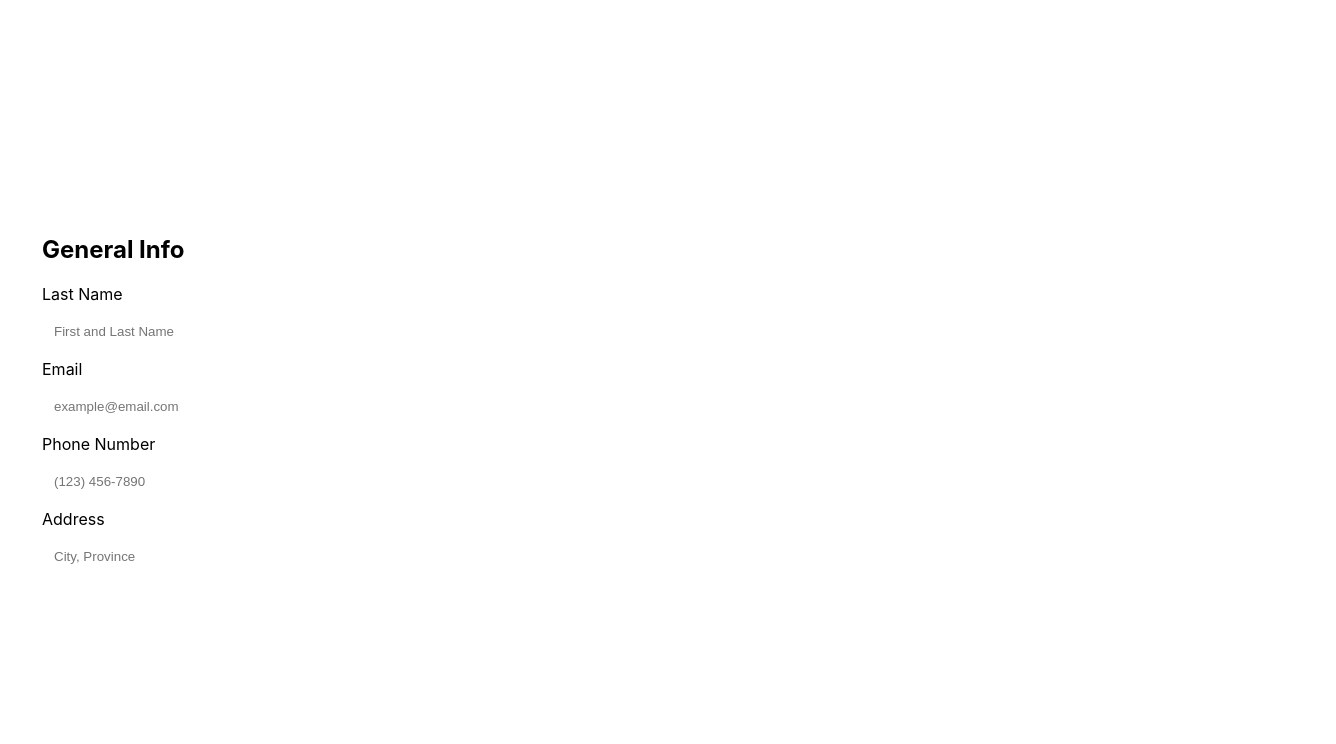
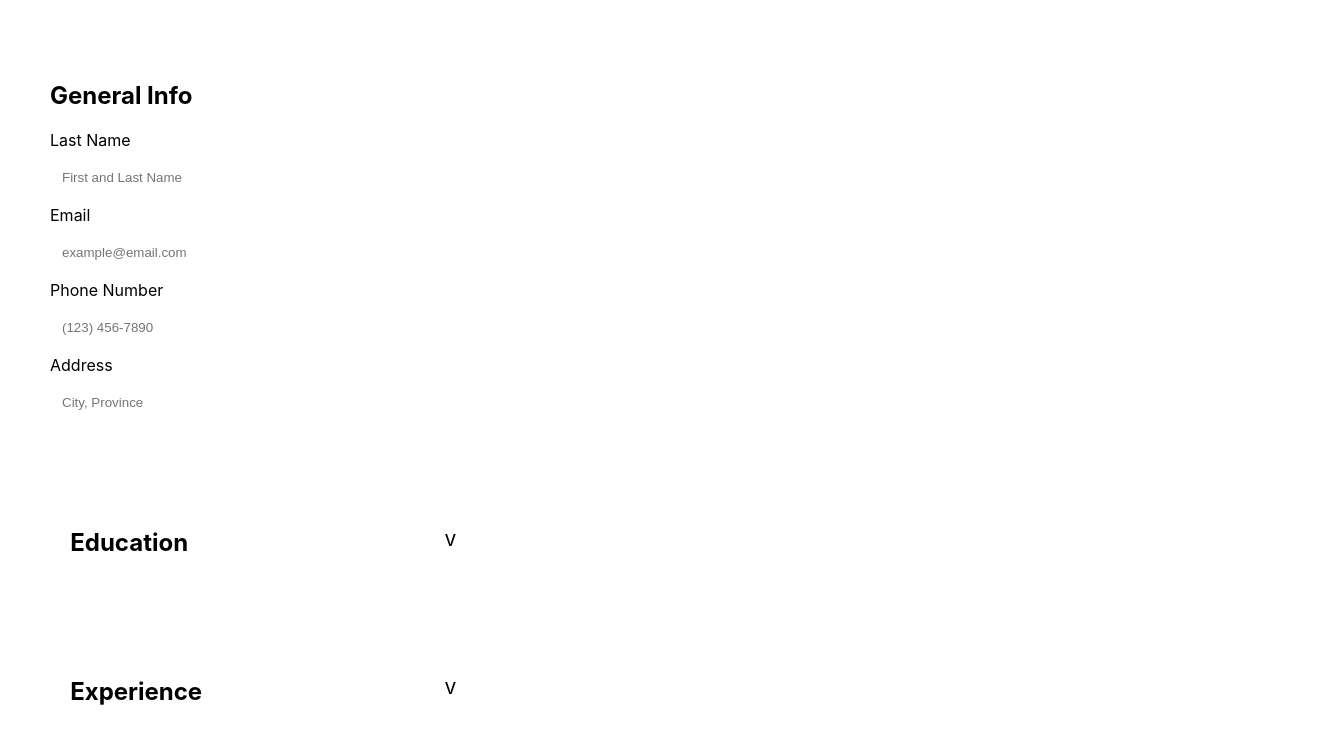
Before and after one commit to thenormboy/cv-app, a React (Vite) app in the folder cv-app/: page / in a window 1280 px wide. Shown: the top 744 px of the page, 1336 px wide, since content can reach past the window. Built offline with nearby package versions, Linux system fonts and the light colour scheme.

Commit message:
added expereince and education sections

```diff
--- /dev/null
+++ b/cv-app/src/Education.jsx
@@ -0,0 +1,79 @@
+const educationItem = (name, degree, start, end, location) => {
+    const getName = () => name;
+    const getDegree = () => degree;
+    const getStart = () => start;
+    const getEnd = () => end;
+    const getLocation = () => location;
+
+    const setName = (newName) => {
+        name = newName
+    }
+
+    const setDegree = (newDegree) => {
+        degree = newDegree
+    }
+
+    const setStart = (newStart) => {
+        start = newStart
+    }
+
+    const setEnd = (newEnd) => {
+        end = newEnd
+    }
+
+    const setLocation = (newLocation) => {
+        location =newLocation
+    }
+
+    return {
+        getName,
+        getDegree,
+        getStart,
+        getEnd,
+        getLocation,
+        setName,
+        setDegree,
+        setStart,
+        setEnd,
+        setLocation
+    }
+}
+
+export default function Education() {
+
+    let schools = [];
+
+    schools.push(educationItem('Example University', 'Example Degree', 'mo/year', 'mo/year', 'Whoville, NA'));
+
+    function displaySchools(){
+
+    }
+
+    return (
+        <>
+        <div className="general-container">
+            <button className="education-button" type="button" onClick={displaySchools}>
+                <h2>Education</h2>
+                <div>V</div>
+            </button>
+            <div>
+
+            </div>
+        </div>
+        </>
+    )
+}
+
+function ListEducation(props) {
+    return <button>{props.school}</button>
+}
+
+function List(props) {
+    return (
+        <div>
+            {props.schools.map((school) => {
+                return <ListEducation key={school} school={school} />
+            })}
+        </div>
+    )
+}
--- /dev/null
+++ b/cv-app/src/Experience.jsx
@@ -0,0 +1,86 @@
+const experienceItem = (name, title, start, end, location, description) => {
+    const getName = () => name;
+    const getTitle = () => title;
+    const getStart = () => start;
+    const getEnd = () => end;
+    const getLocation = () => location;
+    const getDescription = () => description
+
+    const setName = (newName) => {
+        name = newName
+    }
+
+    const setTitle = (newTitle) => {
+        title = newTitle
+    }
+
+    const setStart = (newStart) => {
+        start = newStart
+    }
+
+    const setEnd = (newEnd) => {
+        end = newEnd
+    }
+
+    const setLocation = (newLocation) => {
+        location =newLocation
+    }
+
+    const setDescription = (newDescription) => {
+        description = newDescription
+    }
+
+    return {
+        getName,
+        getTitle,
+        getStart,
+        getEnd,
+        getLocation,
+        getDescription,
+        setName,
+        setTitle,
+        setStart,
+        setEnd,
+        setLocation,
+        setDescription
+    }
+}
+
+export default function Experience() {
+
+    let works = [];
+
+    works.push(experienceItem('Example Inc', 'Example Title', 'mo/year', 'present', 'Whoville, NA', 'big description'));
+
+    function displayWorks(){
+
+    }
+
+    return (
+        <>
+        <div className="general-container">
+            <button className="experience-button" type="button" onClick={displayWorks}>
+                <h2>Experience</h2>
+                <div>V</div>
+            </button>
+            <div>
+
+            </div>
+        </div>
+        </>
+    )
+}
+
+function ListEducation(props) {
+    return <button>{props.work}</button>
+}
+
+function List(props) {
+    return (
+        <div>
+            {props.works.map((work) => {
+                return <ListEducation key={work} work={work} />
+            })}
+        </div>
+    )
+}
--- a/cv-app/src/General.jsx
+++ b/cv-app/src/General.jsx
@@ -1,4 +1,4 @@
-function General() {
+export default function General() {
     return (
         <>
         <form className="general-container">
@@ -17,5 +17,3 @@ function General() {
         </>
     )
 }
-
-export default General
--- a/cv-app/src/index.css
+++ b/cv-app/src/index.css
@@ -22,10 +22,11 @@ a:hover {
   color: #535bf2;
 }
 
-body {
+
+
+#root {
+  width: 100vw;
   margin: 0;
-  display: flex;
-  place-items: center;
   min-width: 320px;
   min-height: 100vh;
 }
@@ -46,13 +47,7 @@ button {
   cursor: pointer;
   transition: border-color 0.25s;
 }
-button:hover {
-  border-color: #646cff;
-}
-button:focus,
-button:focus-visible {
-  outline: 4px auto -webkit-focus-ring-color;
-}
+
 
 @media (prefers-color-scheme: light) {
   :root {
@@ -69,6 +64,7 @@ button:focus-visible {
 
 .container {
   display: flex;
+  justify-content: center;
   gap: 24px;
   margin: auto;
   max-width: 1500px;
@@ -83,7 +79,7 @@ button:focus-visible {
   gap: 28px;
 
   height: fit-content;
-  max-width: 750px;
+  max-width: 550px;
 }
 
 .general-container {
@@ -115,3 +111,30 @@ button:focus-visible {
   padding: 10px;
   transition: border .25s, black .25s;
 }
+
+.education-button {
+  width: 100%;
+  background-color: white;
+  color: black;
+
+  display: flex;
+  justify-content: space-between;
+  align-items: center;
+}
+
+.experience-button {
+  width: 100%;
+  background-color: white;
+  color: black;
+
+  display: flex;
+  justify-content: space-between;
+  align-items: center;
+}
+
+.resume-container {
+  background-color: white;
+
+  height: 29.7cm;
+  width: 21cm;
+}
--- a/cv-app/src/main.jsx
+++ b/cv-app/src/main.jsx
@@ -2,12 +2,19 @@ import React from 'react'
 import ReactDOM from 'react-dom/client'
 import './index.css'
 import General from './General.jsx'
+import Education from './Education.jsx'
+import Experience from './Experience.jsx'
 
 ReactDOM.createRoot(document.getElementById('root')).render(
   <React.StrictMode>
     <div className='container'>
       <div className='form-container'>
         <General />
+        <Education />
+        <Experience />
+      </div>
+      <div className='resume-container'>
+
       </div>
     </div>
   </React.StrictMode>,
```
